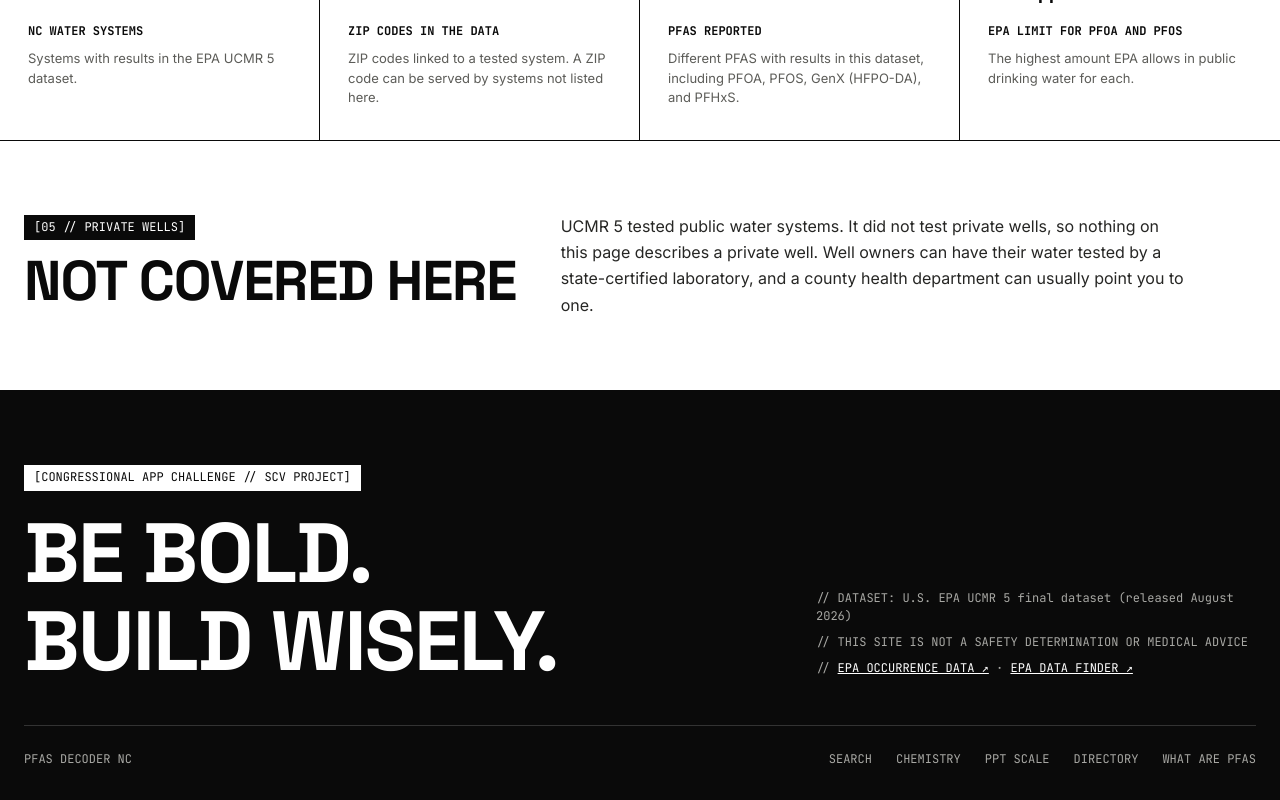
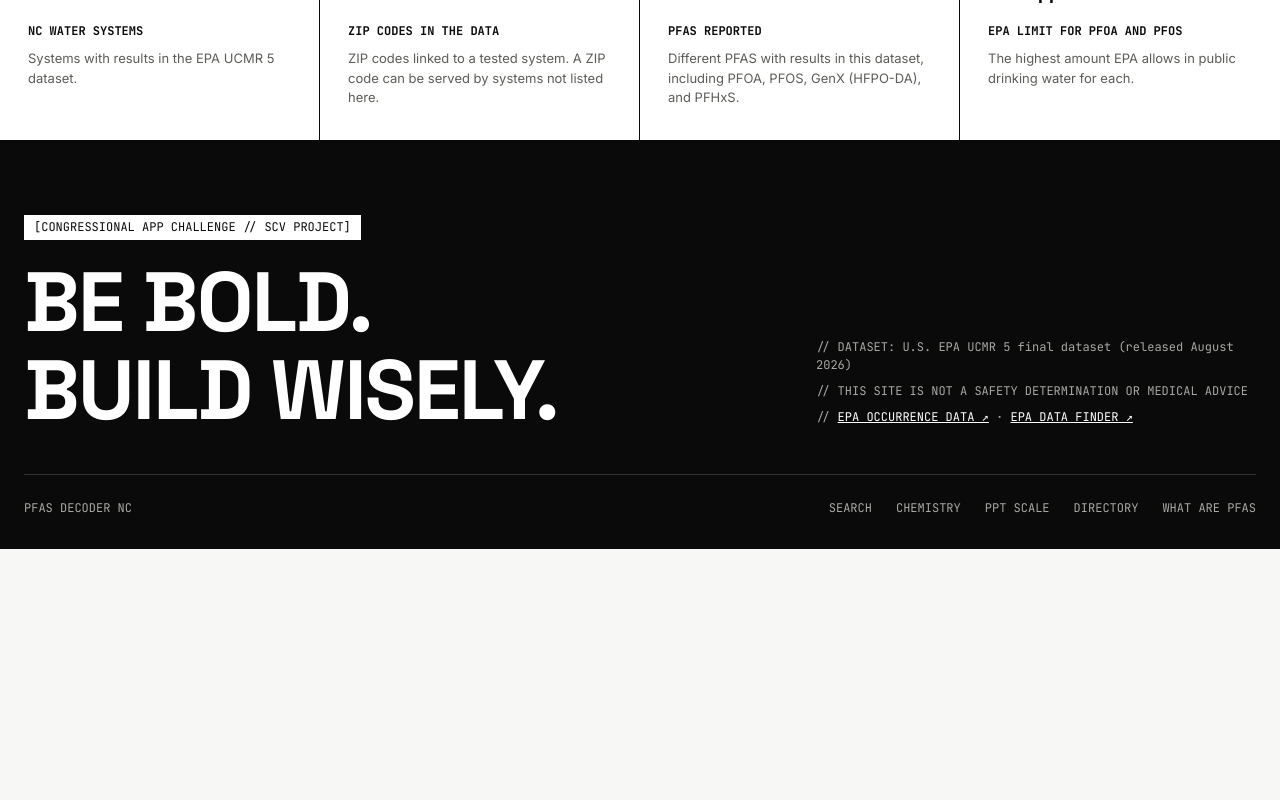
Before and after one commit to VivekM234/SCV, a React (Vite) app: page / in a window 1280 px wide. Shown: the part 787-1587 px from the top of the page. After the commit the page ends 1336 px from the top, so only its background shows below. Built offline with nearby package versions, Linux system fonts and the light colour scheme.

Commit message:
Remove private wells section

```diff
--- a/src/App.jsx
+++ b/src/App.jsx
@@ -821,21 +821,6 @@ function App() {
             </div>
           </section>
 
-          <section className="block block-white" id="wells">
-            <div className="wrap well-grid">
-              <div>
-                <span className="tag">[05 // PRIVATE WELLS]</span>
-                <h2>NOT COVERED HERE</h2>
-              </div>
-              <p className="body-text">
-                UCMR 5 tested public water systems. It did not test private
-                wells, so nothing on this page describes a private well. Well
-                owners can have their water tested by a state-certified
-                laboratory, and a county health department can usually point
-                you to one.
-              </p>
-            </div>
-          </section>
             </>
           )}
 
```
